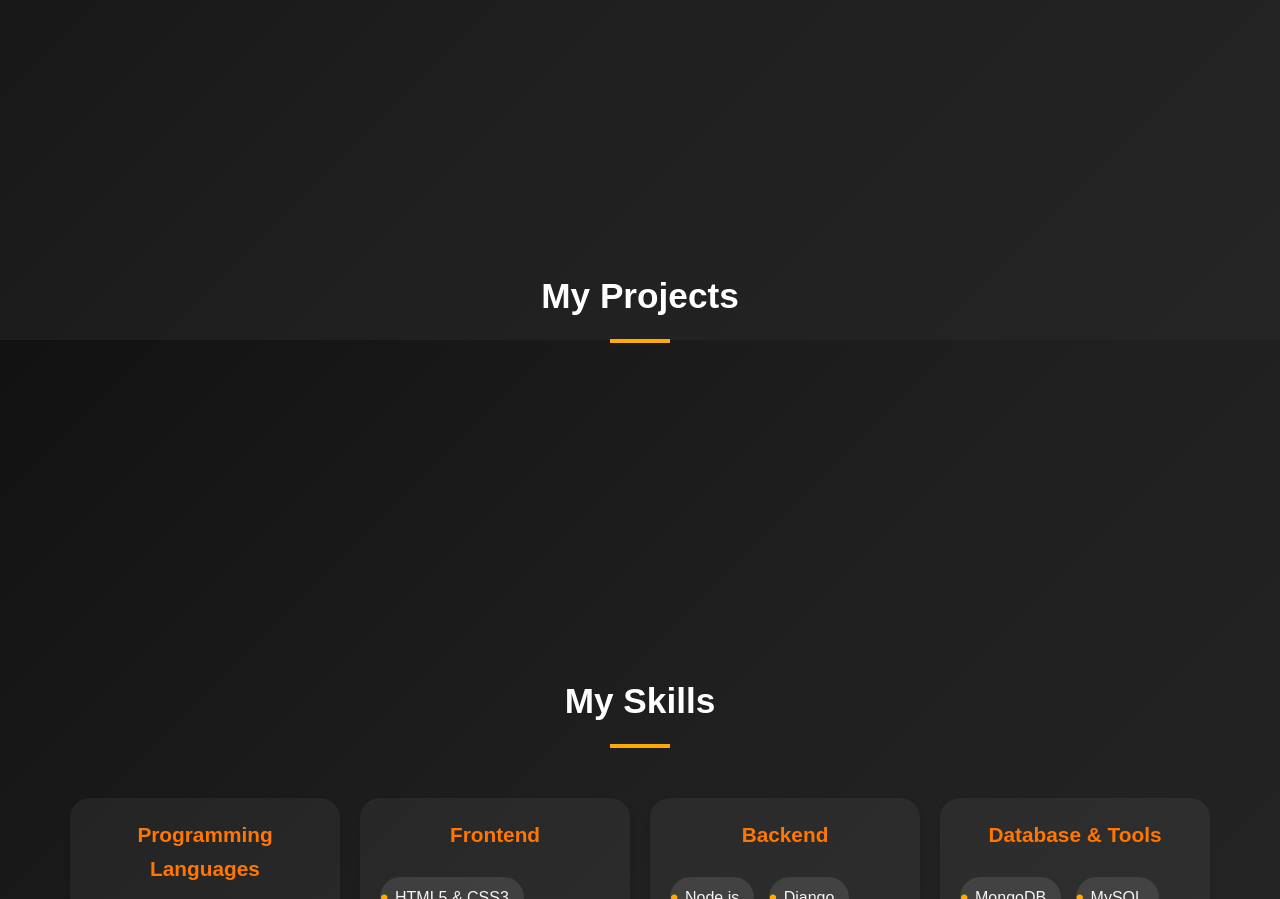
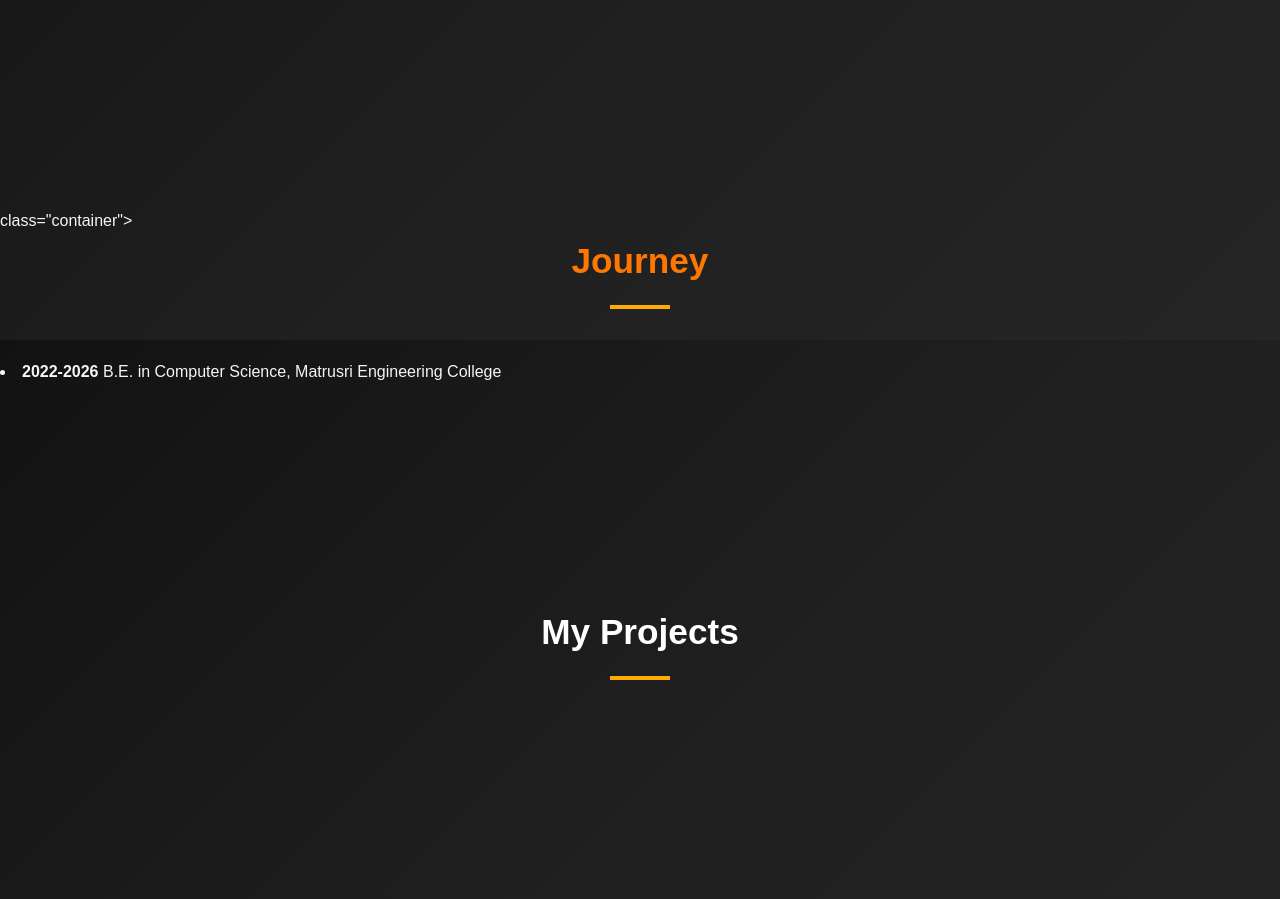
Before and after one commit to Shourya-Hagaldivte/Shourya-Portfolio, a plain HTML site: page index.html in a window 1280 px wide. Shown: the part 1260-2159 px from the top of the page. Drawn offline with nearby package versions, Linux system fonts and the light colour scheme.

Commit message:
Update portfolio HTML with Shourya’s personal info

```diff
--- a/index.html
+++ b/index.html
@@ -722,6 +722,7 @@
                 <ul class="nav-links">
                     <li><a href="#hero">Home</a></li>
                     <li><a href="#about">About</a></li>
+                    <li><a href="#journey">Journey</a></li>
                     <li><a href="#projects">Projects</a></li>
                     <li><a href="#skills">Skills</a></li>
                     <li><a href="#contact">Contact</a></li>
@@ -788,7 +789,17 @@
                 </div>
             </div>
         </div>
-    </section>
+      </section>
+
+      <section id="journey">
+        <div>class="container">
+      <h2 class="section-title fade-in" data-aos="fade-down">Journey</h2>
+      <ul class="journey-list"></ul>
+    <li><strong>2022-2026</strong> B.E. in Computer Science, Matrusri Engineering College</li>
+        </div>
+
+      </section>
+
 
     <section id="projects">
         <div class="container">
```
